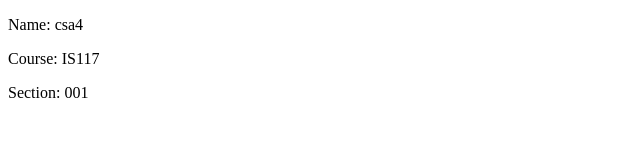
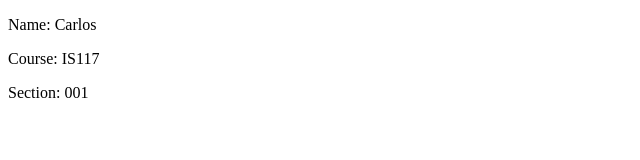
Before and after one commit to CarlosArias4/A04, a plain HTML site: page my-first-web-page.html in a window 1280 px wide. Shown: the full height of the page, 0-640 px from the left. Drawn offline with Linux system fonts and the light colour scheme.

Commit message:
Update my-first-web-page.html
chnages

```diff
--- a/my-first-web-page.html
+++ b/my-first-web-page.html
@@ -1,6 +1,6 @@
 <!DOCTYPE html>
     <body>
-        <p>Name: csa4</p>
+        <p>Name: Carlos</p>
         <p>Course: IS117</p>
         <p>Section: 001</p>
     </body>
```
